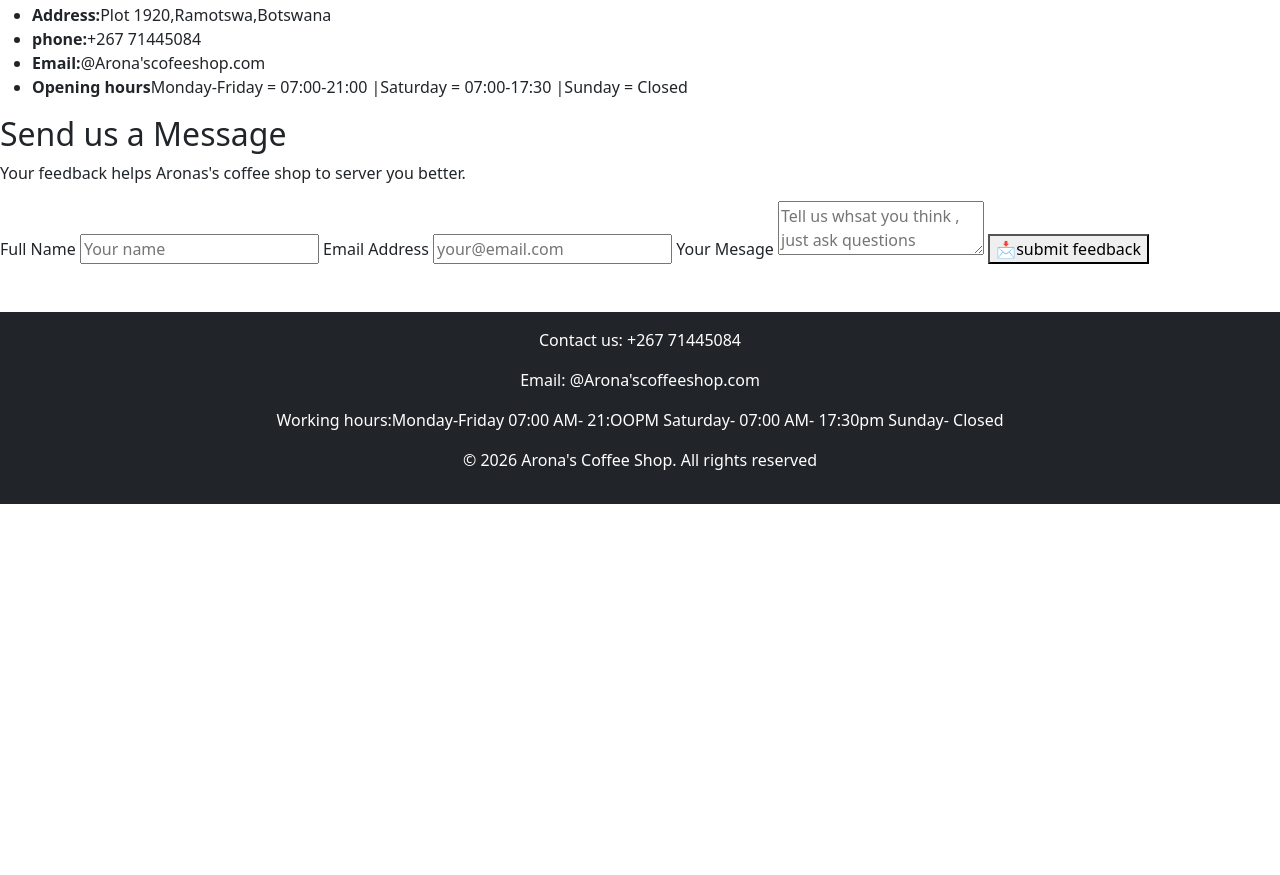
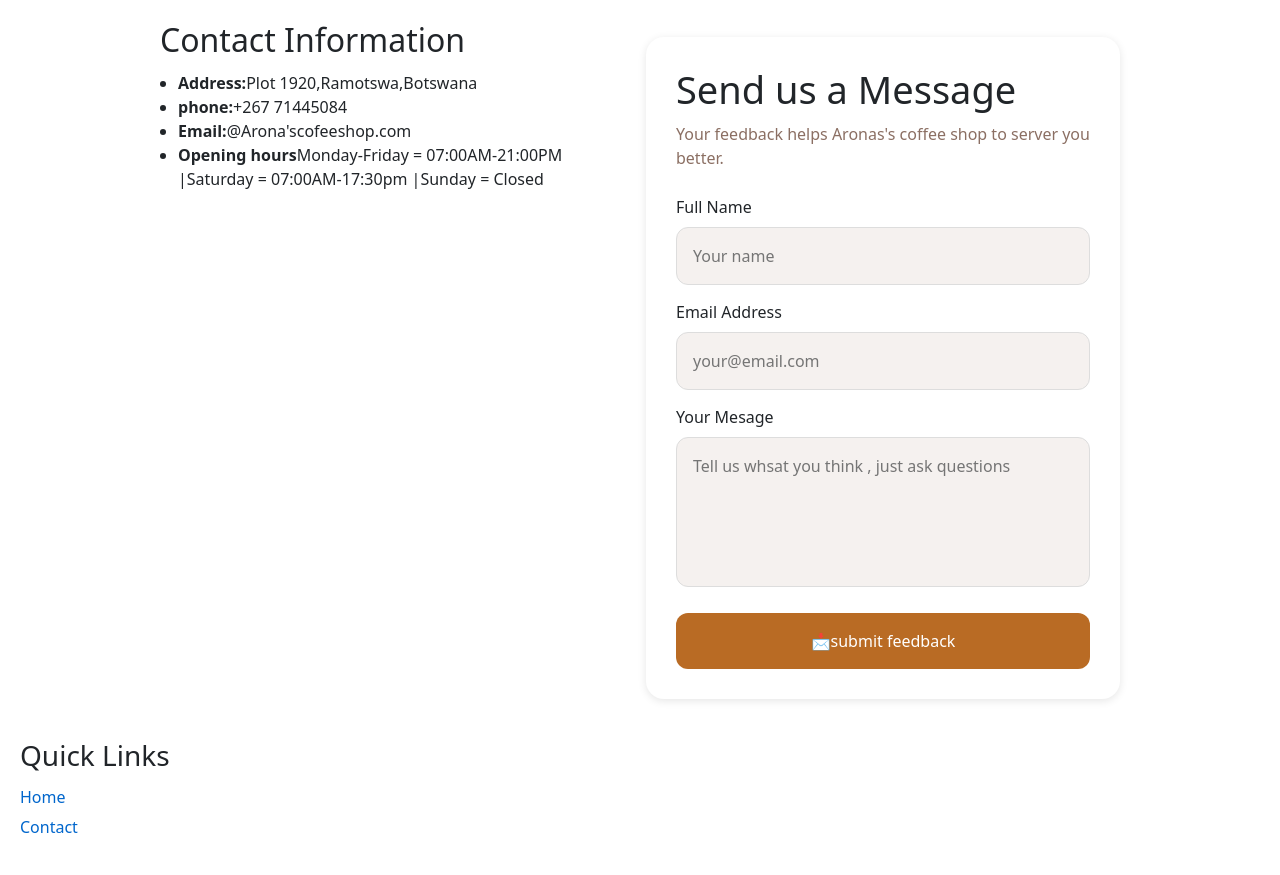
Before and after one commit to aronahmolebatsi172006-del/2026Assignments, a plain HTML site: page contact.html in a window 1280 px wide. Shown: the part 225-1100 px from the top of the page. Before the commit the page ends 800 px from the top, so only its background shows below. Drawn offline with nearby package versions, Linux system fonts and the light colour scheme.

Commit message:
updated changes

```diff
--- a/contact.html
+++ b/contact.html
@@ -42,7 +42,8 @@
             <li><strong>Address:</strong>Plot 1920,Ramotswa,Botswana</li>
             <li><strong>phone:</strong>+267 71445084</li>
             <li><strong>Email:</strong>@Arona'scofeeshop.com</li>
-            <li><strong>Opening hours</strong>Monday-Friday = 07:00-21:00  |Saturday = 07:00-17:30    |Sunday = Closed
+            <li><strong>Opening hours</strong>Monday-Friday = 07:00AM-21:00PM  |Saturday = 07:00AM-17:30pm
+                                             |Sunday = Closed
             </li>
         </ul>
         </div>
@@ -67,6 +68,15 @@
         </section>
     </main>
 
+<section class="quick-links">
+  <h3>Quick Links</h3>
+
+  <ul class="quick-links-list">
+    <li><a href="index.html">Home</a></li>
+    <li><a href="contact.html">Contact</a></li>
+  </ul>
+</section>
+
 
 
 <footer class="bg-dark text-white text-center p-3 mt-5">
--- a/styles.css
+++ b/styles.css
@@ -60,3 +60,107 @@ nav.topnav {
   background-color: #333 !important;
   background: #333 !important;
 }
+
+.feedback-section {
+    width: max-width;
+    margin-left: 40px;
+    float: right;
+    margin-top: 40px;
+    padding: 30px;
+    background: white;
+    border-radius: 18px;
+    box-shadow: 0 2px 8px rgba(0,0,0,0.1);
+}
+
+.feedback-section h2 {
+    font-size: 38px;
+    margin-bottom: 10px;
+}
+
+.feedback-section p {
+    color: #8b6f63;
+    margin-bottom: 25px;
+}
+
+.feedback-form label {
+    display: block;
+    margin: 15px 0 8px;
+}
+
+.feedback-form input,
+.feedback-form textarea {
+    width: 100%;
+    padding: 16px;
+    border: 1px solid #ddd;
+    border-radius: 12px;
+    background: #f5f1ef;
+    box-sizing: border-box;
+}
+
+.feedback-form textarea {
+    height: 150px;
+    resize: none;
+}
+
+.feedback-form button {
+    width: 100%;
+    margin-top: 20px;
+    padding: 16px;
+    background: #b96b24;
+    color: white;
+    border: none;
+    border-radius: 12px;
+    cursor: pointer;
+}
+.contact-wrapper {
+  display: flex;
+  align-items: flex-start;
+  gap: 32px;
+  max-width: 960px;
+  margin: 40px auto;
+}
+.contact-information {
+  flex: 1;
+  margin-top: 24px;
+}
+
+.contact-information ul {
+  margin-top: 12px;
+  padding-left: 18px;
+}
+
+
+.feedback-section {
+  flex: 1;
+  max-width: 480px;
+}
+
+.quick-links {
+  max-width: 100%;
+  margin: 40px 0 20px;
+  padding: 0 20px;
+  text-align: left;
+}
+
+.quick-links h3 {
+  margin-bottom: 12px;
+}
+
+.quick-links-list {
+  list-style: none;
+  padding: 0;
+  margin: 0;
+}
+
+.quick-links-list li {
+  margin-bottom: 6px;
+}
+
+.quick-links-list a {
+  text-decoration: none;
+  color: #0066cc;
+}
+
+.quick-links-list a:hover {
+  text-decoration: underline;
+}
```
Also changed, not shown: index.html (+16 -6 lines).
